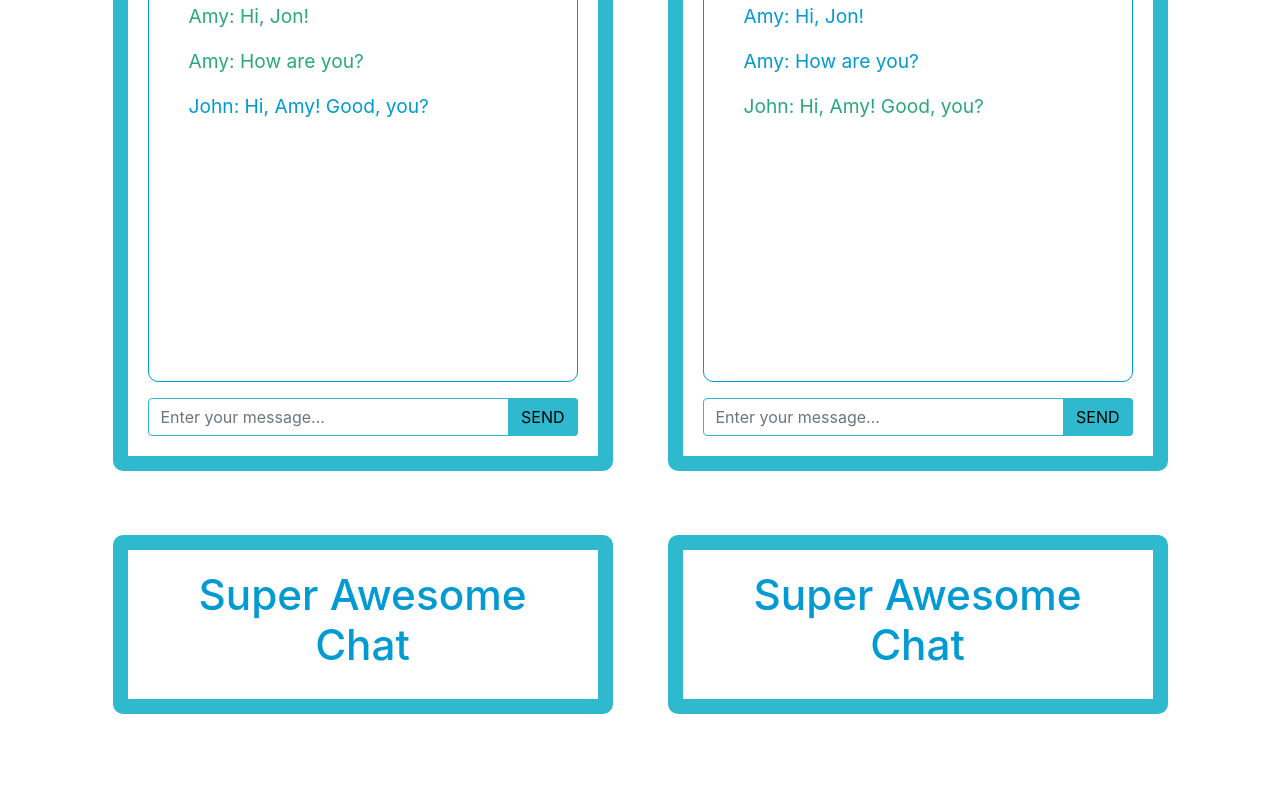
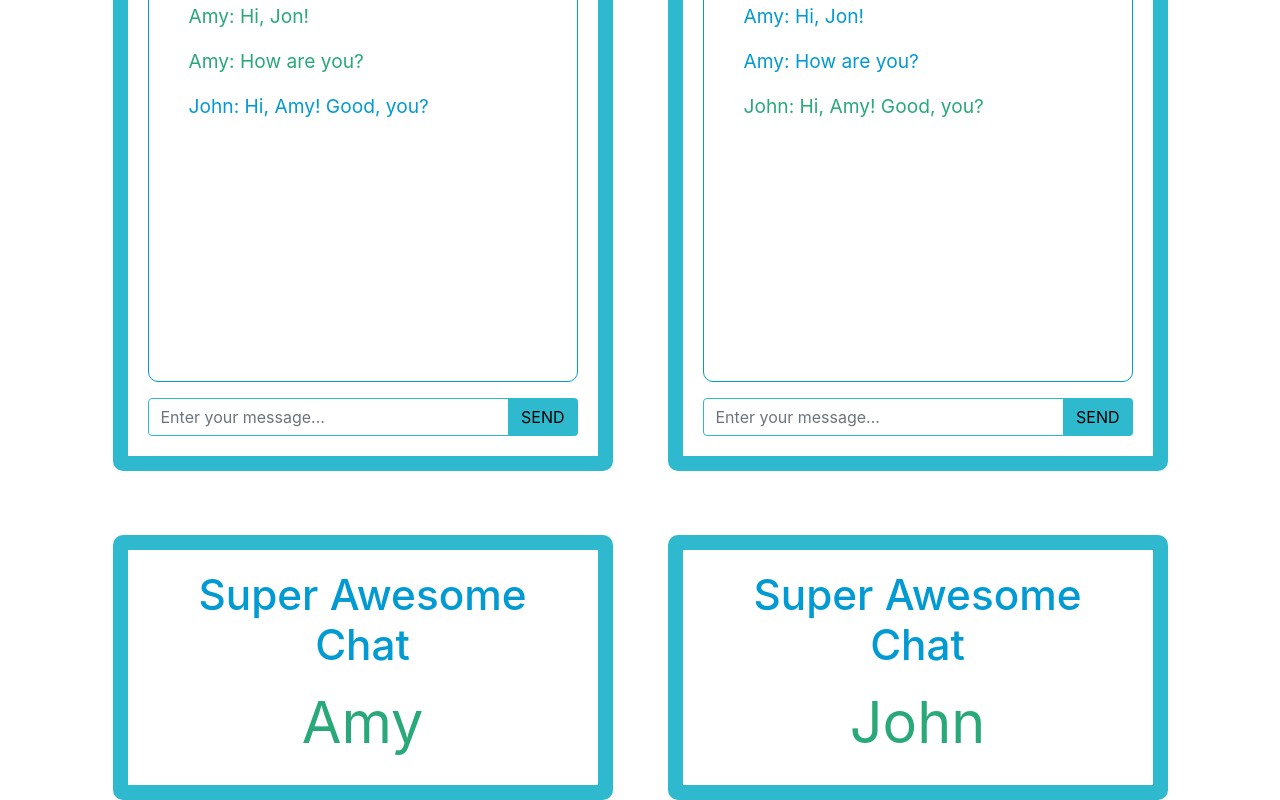
Before and after one commit to scabralo/ReactND-L3-E2-AwesomeChat, a React (Create React App) app: page / in a window 1280 px wide. Shown: the part 463-1263 px from the top of the page. Before the commit the page ends 1177 px from the top, so only its background shows below. Built offline with nearby package versions, Linux system fonts and the light colour scheme.

Commit message:
Implements CurrentUser within SuperAwesomeChat

```diff
--- a/src/SuperAwesomeChat.js
+++ b/src/SuperAwesomeChat.js
@@ -1,12 +1,14 @@
 import React from 'react'
 import PropTypes from 'prop-types'
+import CurrentUser from './CurrentUser'
 
 class SuperAwesomeChat extends React.Component {
 	render() {
+		const {user} = this.props
 		return(
 			<div className='chat-window'>
 				<h2>Super Awesome Chat</h2>
-
+				<CurrentUser user={user} />
 			</div>
 		)
 	}
```
